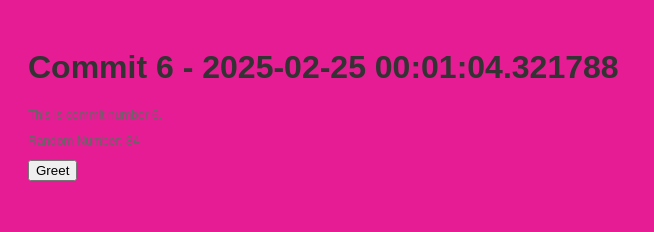
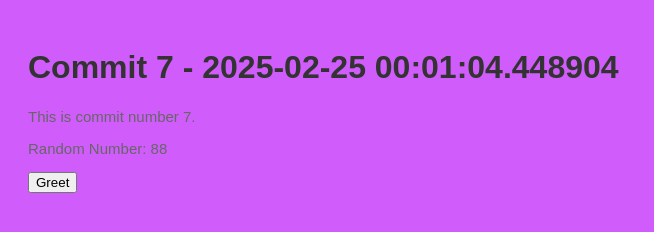
Before and after one commit to polishflits/autogen-repo-20250225000100, a plain HTML site: page index.html in a window 1280 px wide. Shown: the whole page, without its empty margins (0-654 px from the left). Drawn offline with Linux system fonts and the light colour scheme.

Commit message:
📝 Auto commit 7 with HTML, CSS, and JS

```diff
--- a/index.html
+++ b/index.html
@@ -2,13 +2,13 @@
     <!DOCTYPE html>
     <html>
     <head>
-        <title>Commit 6 - 2025-02-25 00:01:04.321788</title>
+        <title>Commit 7 - 2025-02-25 00:01:04.448904</title>
         <link rel="stylesheet" href="style.css">
     </head>
     <body>
-        <h1>Commit 6 - 2025-02-25 00:01:04.321788</h1>
-        <p>This is commit number 6.</p>
-        <p>Random Number: 84</p>
+        <h1>Commit 7 - 2025-02-25 00:01:04.448904</h1>
+        <p>This is commit number 7.</p>
+        <p>Random Number: 88</p>
         <button onclick="greet()">Greet</button>
         <script src="script.js"></script>
     </body>
--- a/script.js
+++ b/script.js
@@ -2,4 +2,4 @@
     function greet() {
         alert('Hello from commit ' + commitNumber + '!');
     }
-    var commitNumber = 6;
+    var commitNumber = 7;
--- a/style.css
+++ b/style.css
@@ -1,7 +1,7 @@
 
     body {
         font-family: Arial, sans-serif;
-        background-color: #e61c94;
+        background-color: #d05dfb;
         padding: 20px;
     }
     h1 {
@@ -9,5 +9,5 @@
     }
     p {
         color: #666;
-        font-size: 12px;
+        font-size: 15px;
     }
```
